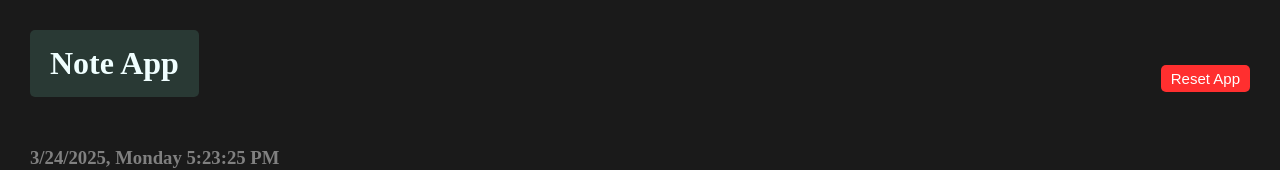
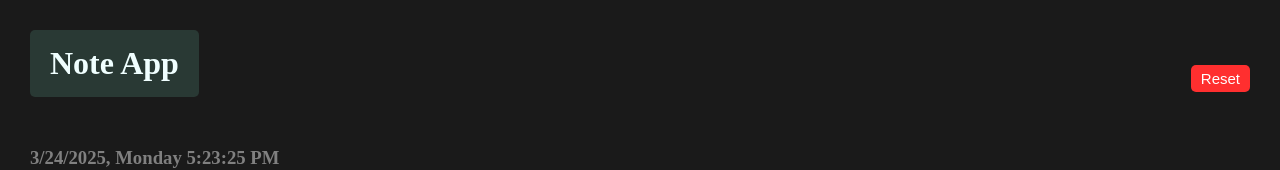
Before and after one commit to Charles7458/Note-App, a React (Vite) app: page / in a window 1280 px wide. Shown: the top 170 px of the page. Built offline with nearby package versions, Linux system fonts and the light colour scheme; some icons are missing.

Commit message:
a smol change

```diff
--- a/src/NoteApp.jsx
+++ b/src/NoteApp.jsx
@@ -232,7 +232,7 @@ function NoteApp() {
         <div className='NoteApp'>
             <div style={{display:'flex', alignItems:'center', justifyContent:'space-between', width:'100%'}}>
                 <h1 className='heading'>Note App</h1>
-                <button className='reset-btn' onClick={handleReset}>Reset App</button>
+                <button className='reset-btn' onClick={handleReset}>Reset</button>
             </div>
 
             <h3 style={{color:"gray"}}>{date.toLocaleDateString()}, {day} {date.toLocaleTimeString()}</h3>
```
